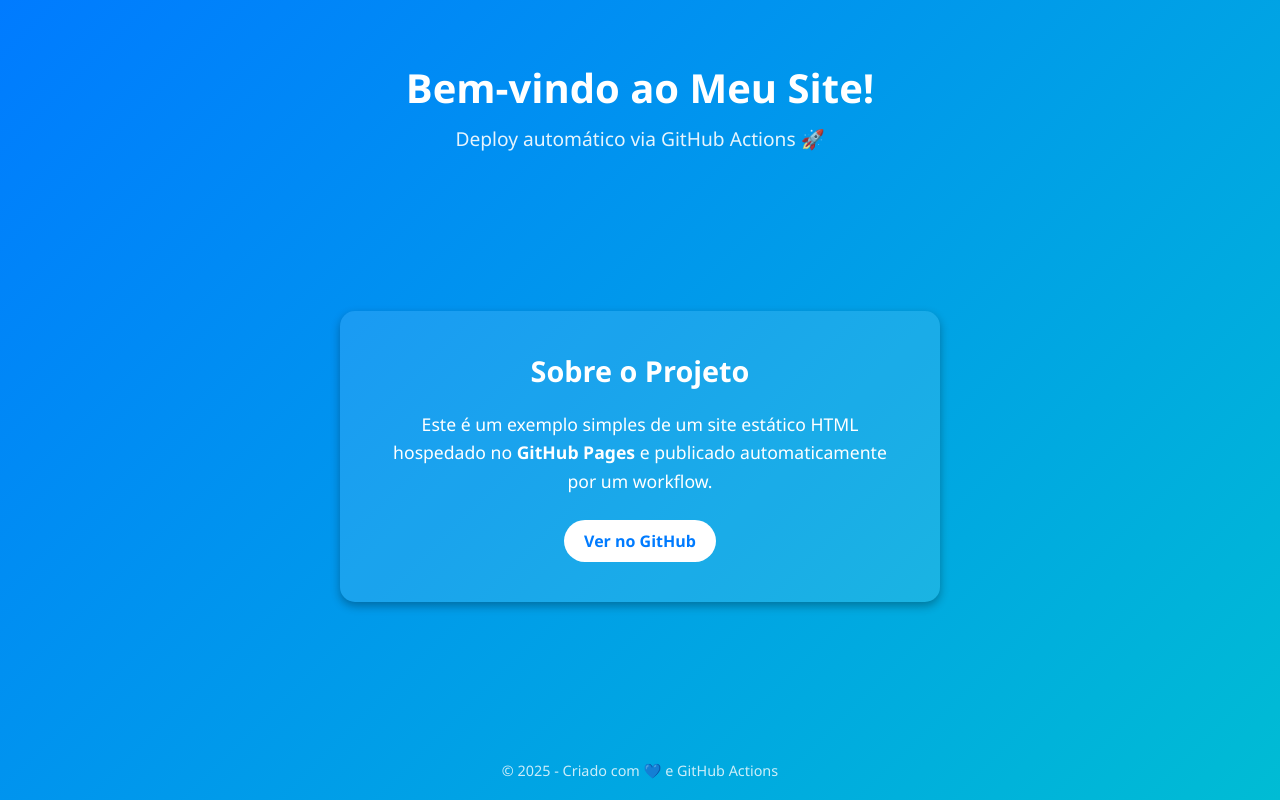
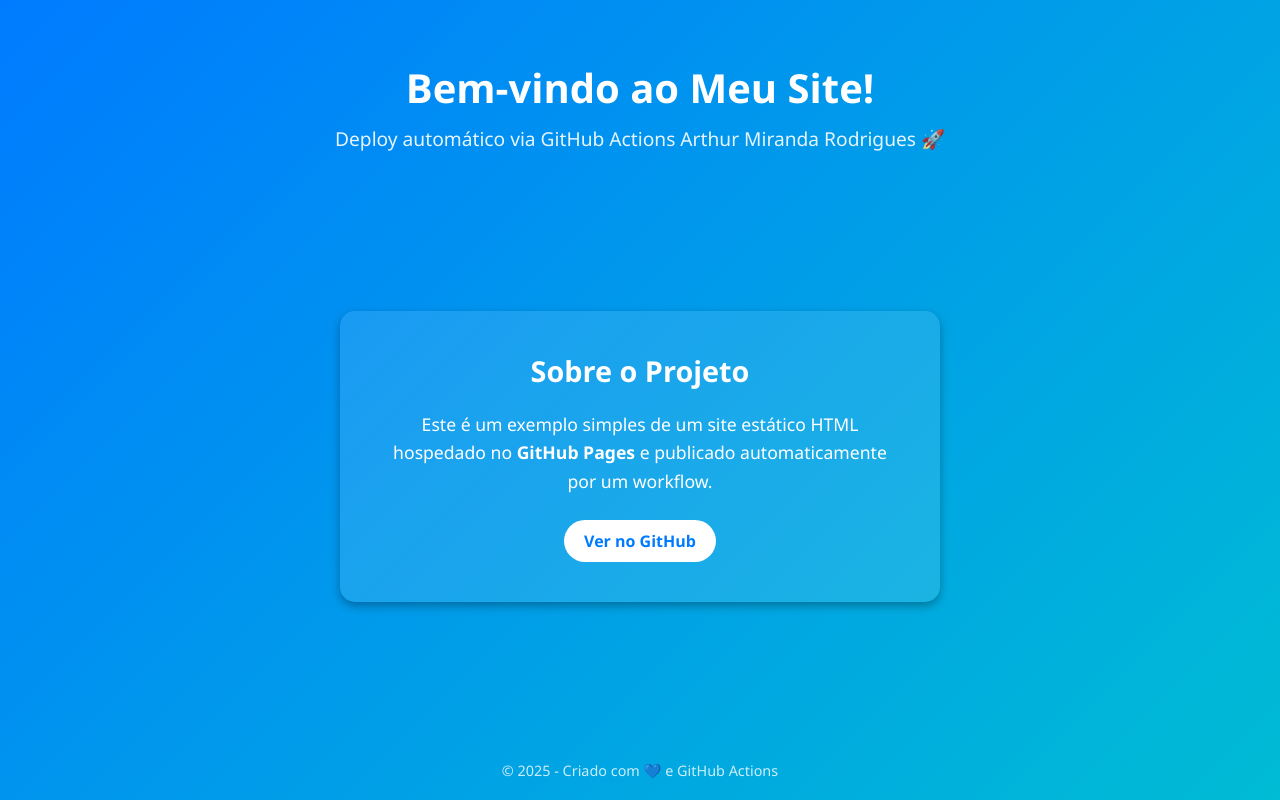
Before and after one commit to Arthur-Miranda-Rodrigues/PreProva2bim2, a plain HTML site: page index.html in a window 1280 px wide. Drawn offline with Linux system fonts and the light colour scheme.

Commit message:
PreProva2bimfinal

```diff
--- a/index.html
+++ b/index.html
@@ -9,7 +9,7 @@
 <body>
   <header>
     <h1>Bem-vindo ao Meu Site!</h1>
-    <p>Deploy automático via GitHub Actions 🚀</p>
+    <p>Deploy automático via GitHub Actions Arthur Miranda Rodrigues 🚀</p>
   </header>
 
   <main>
```
